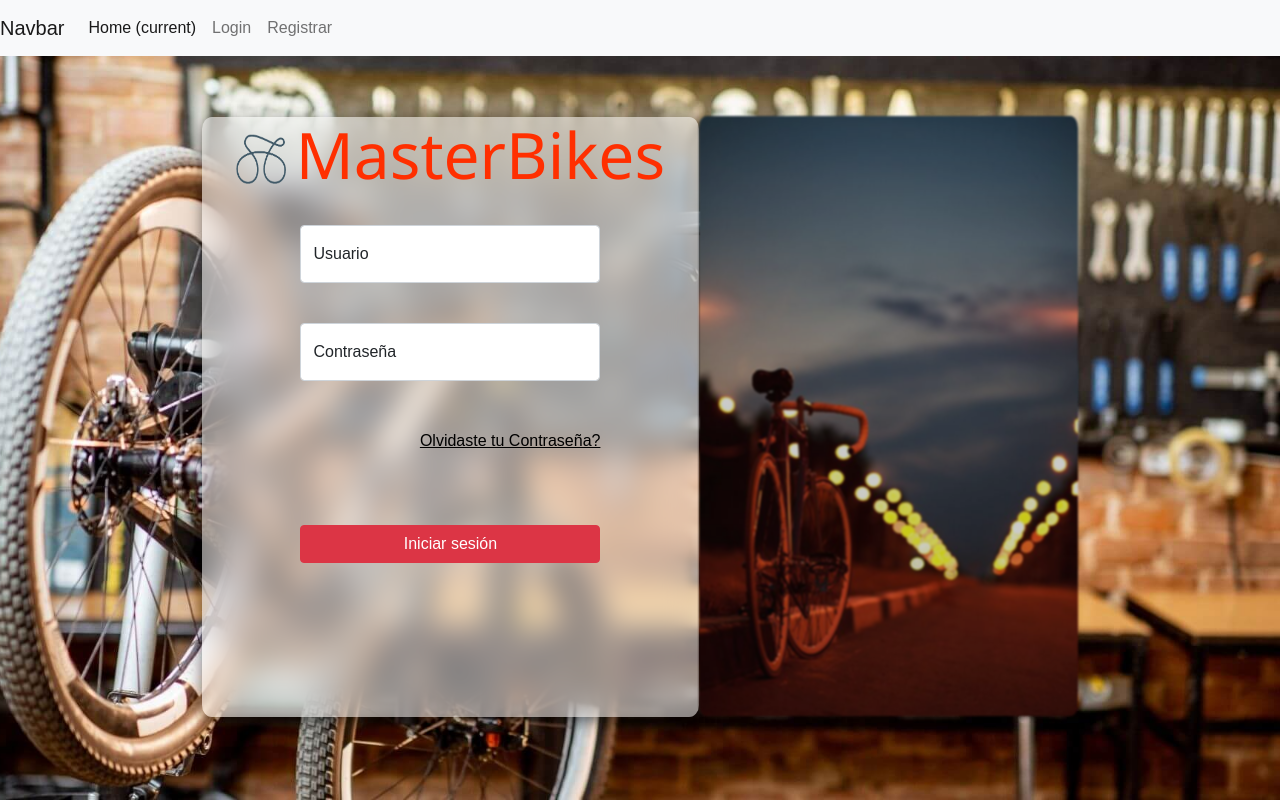
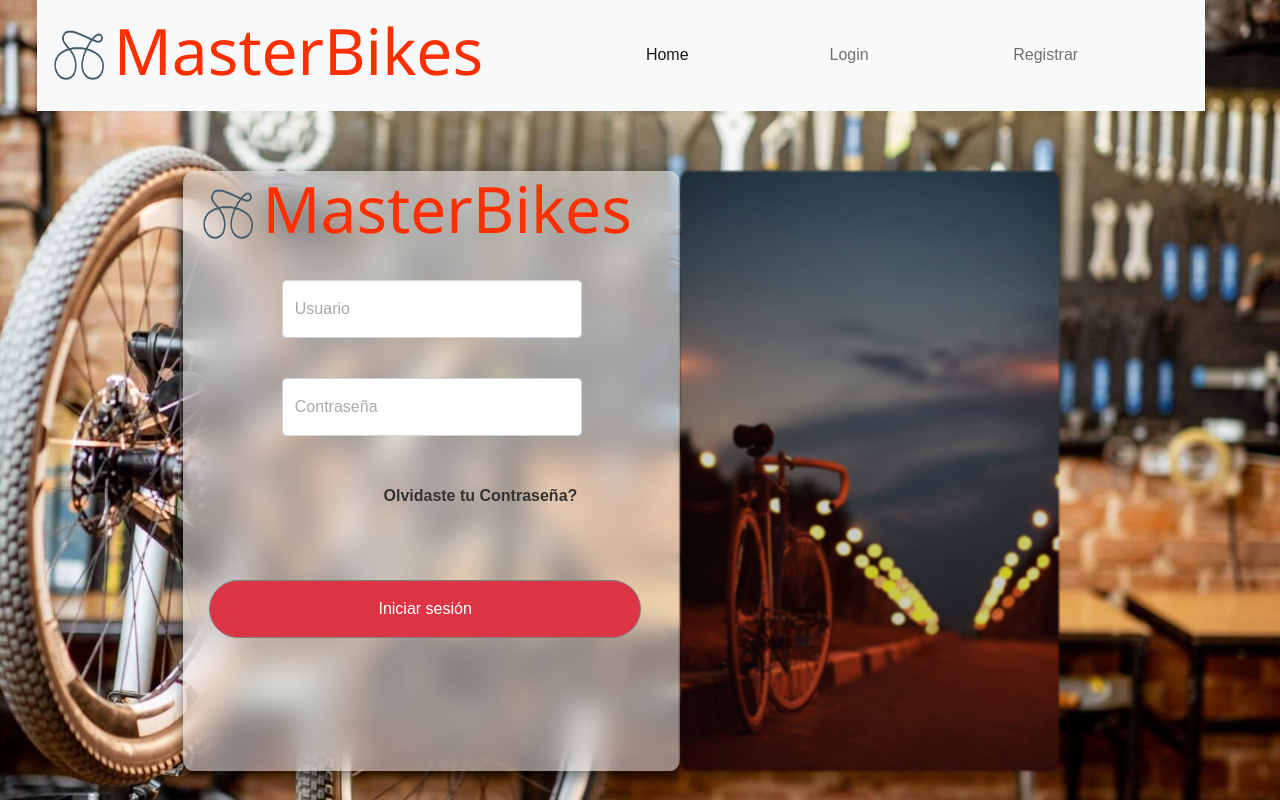
Before and after one commit to ctomrp/homework-django-masterbikes, a Django app: page /login in a window 1280 px wide. Run offline with Django 4.2, Linux system fonts and the light colour scheme.

Commit message:
fix: cambios en navbar index, correccion en help y boton

```diff
--- a/backend/masterbikes/login/static/style.css
+++ b/backend/masterbikes/login/static/style.css
@@ -1,3 +1,9 @@
+*{
+  margin: 0 auto;
+  box-sizing: border-box;
+  width: 97%;
+}
+
 body {
   font-family: Arial, sans-serif;
   background-image: url("./fondo.jpg");
@@ -69,3 +75,20 @@ a{
   width: 50px;
   margin-right: 10px;
 }
+
+.btn{
+  border-radius: 30px;
+  padding: 1rem;
+  border: 1px solid gray;
+}
+
+input, label{
+  color: darkgray;
+  border: 1px solid gray;
+}
+
+.help{
+  text-decoration: none;
+  font-weight: bold;
+  color: #333333;
+}
--- a/backend/masterbikes/login/templates/index.html
+++ b/backend/masterbikes/login/templates/index.html
@@ -10,8 +10,17 @@
     <link rel="stylesheet" href="../static/style.css" />
   </head>
   <body>
-    <nav class="navbar navbar-expand-lg navbar-light bg-light">
-      <a class="navbar-brand" href="#">Navbar</a>
+
+
+    <nav class="navbar navbar-expand-lg p-2 navbar-light bg-light">
+
+      <a class="navbar-brand" href="#">
+        <div class="foto-icon mx-auto">
+          <img src="../static/icon.png" alt="icono" class="icono" class="img-30">
+          <h3 class="display-3 titulo-texto">MasterBikes</h3>
+        </div>
+      </a>
+
       <button
         class="navbar-toggler"
         type="button"
@@ -26,7 +35,9 @@
       <div class="collapse navbar-collapse" id="navbarNavAltMarkup">
         <div class="navbar-nav">
           <a class="nav-item nav-link active" href="#"
-            >Home <span class="sr-only">(current)</span></a
+            >Home
+            {% comment %} <span class="sr-only">(current)</span> {% endcomment %}
+            </a
           >
           <a class="nav-item nav-link" href="{{ 'login' }}">Login</a>
           <a class="nav-item nav-link" href="{{ 'register' }}">Registrar</a>
@@ -34,6 +45,8 @@
       </div>
     </nav>
     <div class="container">{% block content %}{% endblock %}</div>
+
+
     <script src="https://cdn.jsdelivr.net/npm/bootstrap@5.0.0-beta3/dist/js/bootstrap.bundle.min.js"></script>
   </body>
 </html>
--- a/backend/masterbikes/login/templates/login.html
+++ b/backend/masterbikes/login/templates/login.html
@@ -22,11 +22,13 @@
         <div class="form-floating">
           <input type="password" class="form-control" id="idpassword" name="password" required placeholder="Password"/>
           <label for="idpassword" class="form-label">Contraseña</label>
+
+          <p class="text-end mt-5 ml-2 mb-0">
+            <a href="{{ 'register' }}" class="help">Olvidaste tu Contraseña?</a>
+          </p> <br><br><br>
         </div>
 
-        <p class="text-end mt-5 ml-2 mb-0">
-          <a href="{{ 'register' }}">Olvidaste tu Contraseña?</a>
-        </p> <br><br><br>
+
         <div class="d-grid gap-2 ">
         <button type="submit" class="btn btn-danger boton1">Iniciar sesión</button>
         </div>
```
